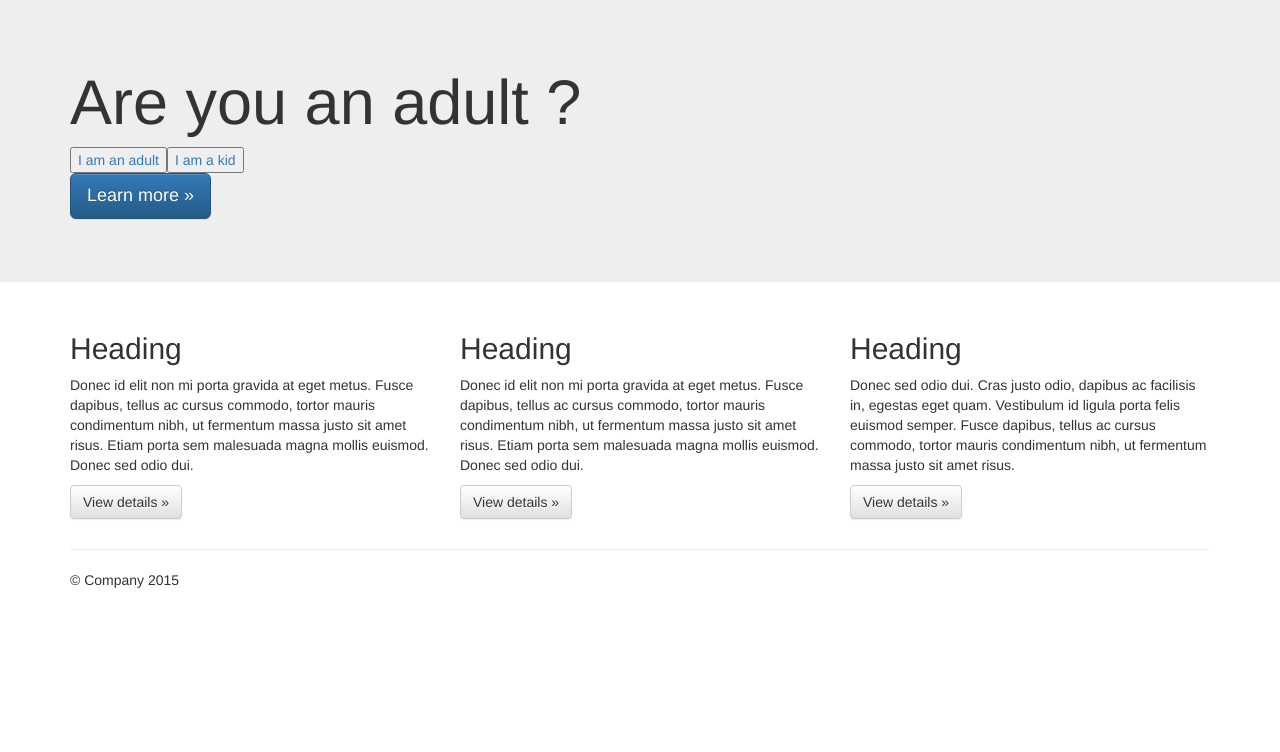
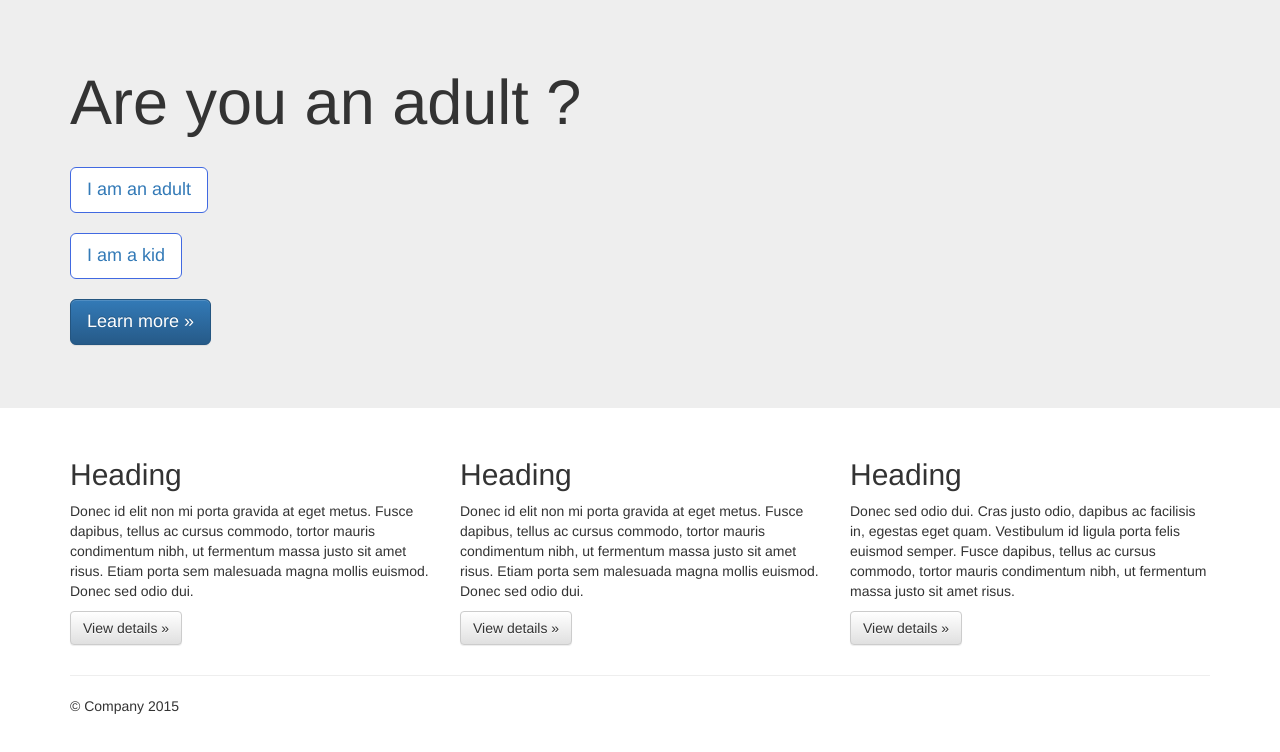
Before and after one commit to ady0906/tuvousspa, a plain HTML site: page index.html in a window 1280 px wide. Drawn offline with nearby package versions, Linux system fonts and the light colour scheme.

Commit message:
styling some buttons

```diff
--- a/css/main.css
+++ b/css/main.css
@@ -3,3 +3,16 @@
 /* ==========================================================================
    Author's custom styles
    ========================================================================== */
+
+.button-options {
+  background-color: #ffffff;
+  border-style: solid;
+  border-color: #4169e1;
+  color: #4169e1;
+}
+
+.button-options:hover {
+  background-color: #4169e1;
+  color: #ffffff;
+  border-color: #ffffff;
+}
--- a/index.html
+++ b/index.html
@@ -31,6 +31,7 @@
     <div class="jumbotron">
       <div class="container">
         <h1></h1>
+        <br />
         <section id="choices"></section>
         <p><a class="btn btn-primary btn-lg" href="#" role="button">Learn more &raquo;</a></p>
       </div>
@@ -61,12 +62,12 @@
       <footer>
         <p>&copy; Company 2015</p>
       </footer>
-    </div> <!-- /container -->        <script src="//ajax.googleapis.com/ajax/libs/jquery/1.11.2/jquery.min.js"></script>
-        <script>window.jQuery || document.write('<script src="js/vendor/jquery-1.11.2.min.js"><\/script>')</script>
+    </div>
 
-        <script src="js/vendor/bootstrap.min.js"></script>
-
-        <script src="js/main.js"></script>
+    <script src="//ajax.googleapis.com/ajax/libs/jquery/1.11.2/jquery.min.js"></script>
+    <script>window.jQuery || document.write('<script src="js/vendor/jquery-1.11.2.min.js"><\/script>')</script>
+    <script src="js/vendor/bootstrap.min.js"></script>
+    <script src="js/main.js"></script>
 
         <!-- Google Analytics: change UA-XXXXX-X to be your site's ID. -->
         <script>
--- a/js/main.js
+++ b/js/main.js
@@ -297,7 +297,7 @@ $(function() {
     $list.empty();
     for(var i = 0; i < items.length; i++) {
       var item = items[i];
-      $list.append('<button><a href="#" data-choice="' + item.id + '">' + item.name + '</a></button>');
+      $list.append('<button class="btn btn-lg button-options"><a href="#" data-choice="' + item.id + '">' + item.name + '</a></button> <br><br>');
     }
   };
 
@@ -310,7 +310,6 @@ $(function() {
   $(document).on('click', '#choices a', function(e) {
     e.preventDefault();
     var choiceId = $(this).data('choice');
-    console.log('clicked', choiceId);
 
     var kids = tree.getChildren(choiceId);
     if(kids) {
```
